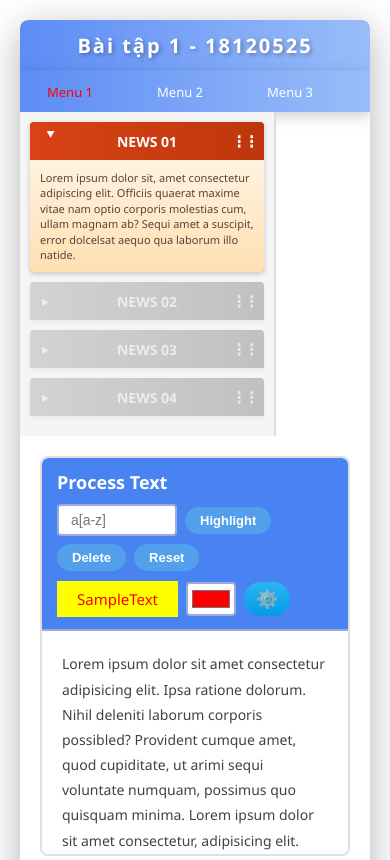
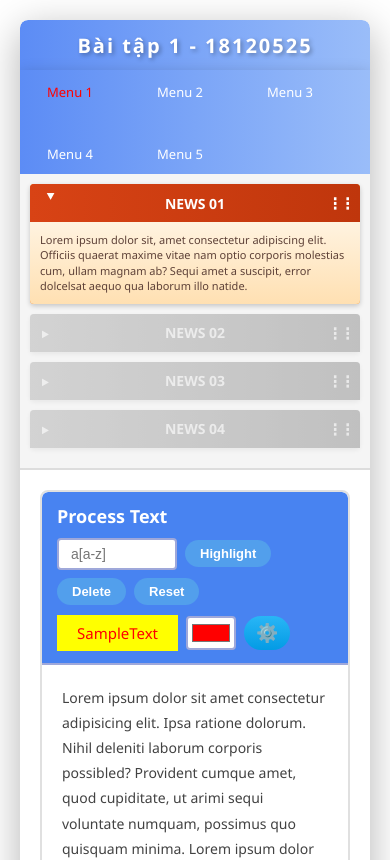
Before and after one commit to doanthanhquang/bai-tap-ca-nhan-1, a plain HTML site: page index.html in a window 390 px wide. Shown: the top 860 px of the page. Drawn offline with nearby package versions, Linux system fonts and the light colour scheme.

Commit message:
feat: update responsive

```diff
--- a/style.css
+++ b/style.css
@@ -530,4 +530,27 @@ body {
         flex-direction: column;
         padding-top: 0;
     }
+
+    .sidebar {
+        width: 100%;
+        border-right: none;
+        border-bottom: 2px solid #ddd;
+    }
+
+    .drop-zone {
+        grid-template-columns: repeat(auto-fill, minmax(120px, 1fr));
+    }
+
+    .nav-menu {
+        flex-wrap: wrap;
+    }
+
+    .controls {
+        width: 100%;
+    }
+
+    .section-header {
+        flex-direction: column;
+        align-items: flex-start;
+    }
 }
```
